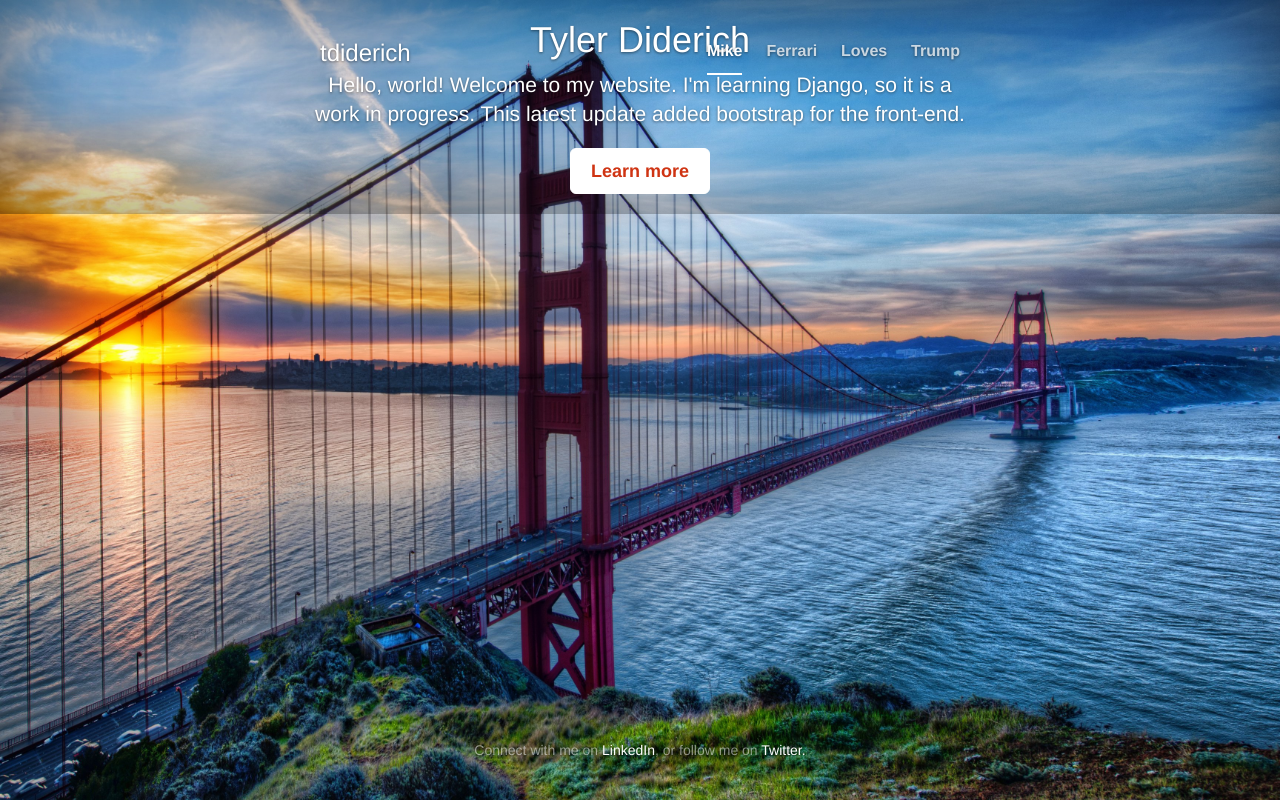
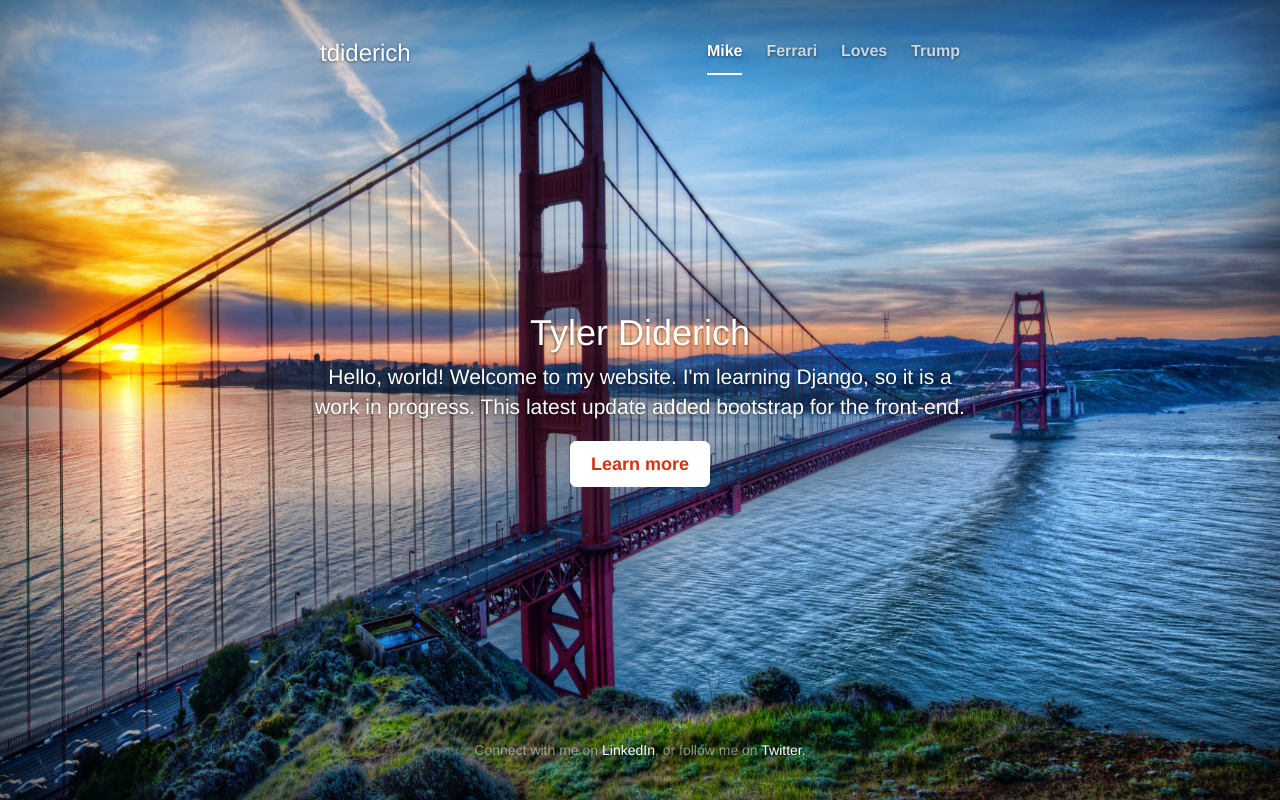
Before and after one commit to tdiderich/tdiderich_com, a Django app: page / in a window 1280 px wide. Run offline with Django 3.2, Linux system fonts and the light colour scheme; some libraries are stand-ins or nearby versions.

Commit message:
add background

```diff
--- a/django_project/static/css/cover.css
+++ b/django_project/static/css/cover.css
@@ -34,9 +34,9 @@ body {
   -o-background-size: cover;
   background-size: cover;
 
-  /*height: 100%;
-  background-color: #CF3413;*/
-
+  /*css for layout*/
+  height: 100%;
+  background-color: #CF3413;
   color: #fff;
   text-align: center;
   text-shadow: 0 1px 3px rgba(0,0,0,.5);
```
